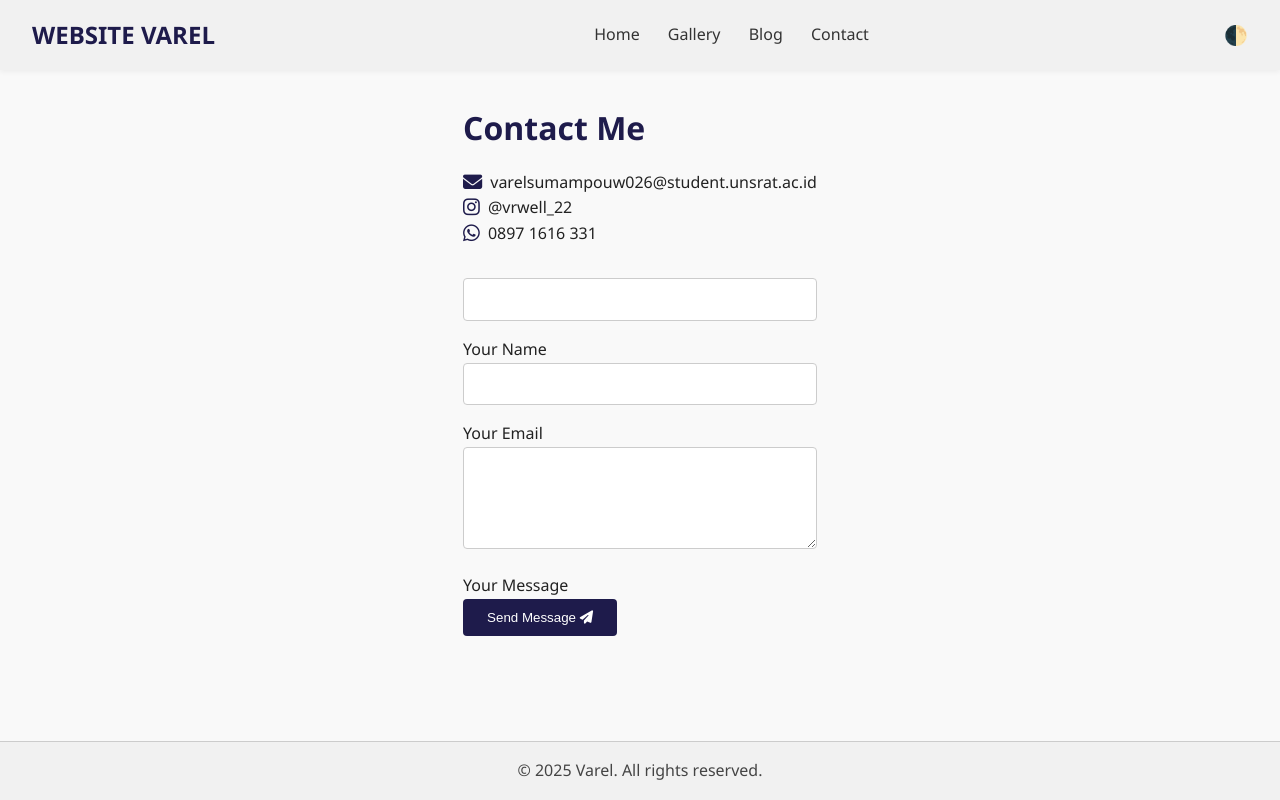
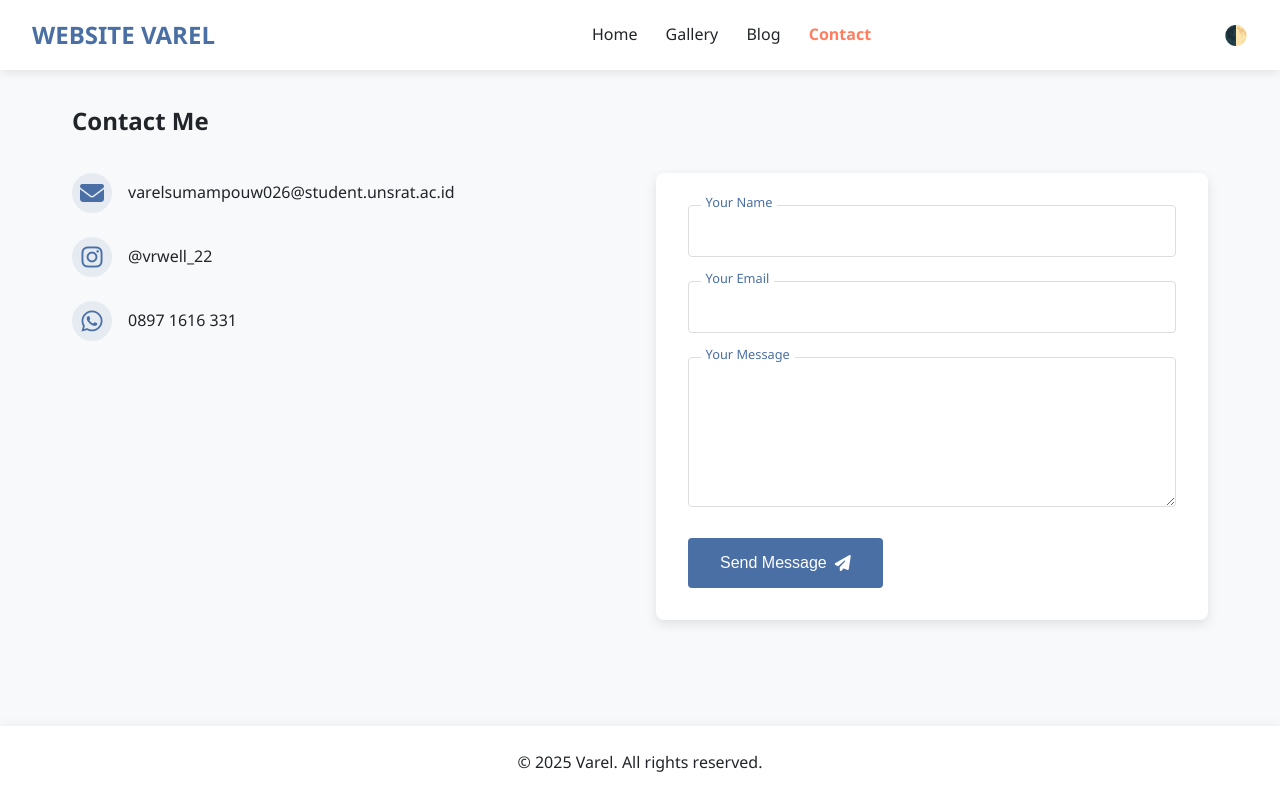
Before and after one commit to Samwell22/TIK2032-Project, a PHP site: page /contact.html in a window 1280 px wide. Run offline with PHP 8.4, Linux system fonts and the light colour scheme.

Commit message:
Update style.css
tambahan pada css

```diff
--- a/style.css
+++ b/style.css
@@ -5,50 +5,59 @@
     scroll-behavior: smooth;
 }
 
+:root {
+    --primary: #4a6fa5;
+    --secondary: #6b8cae;
+    --accent: #ff7e5f;
+    --light: #f8f9fa;
+    --dark: #212529;
+    --gray: #6c757d;
+}
+
 body {
     font-family: 'Segoe UI', Tahoma, Geneva, Verdana, sans-serif;
-    background-color: #f9f9f9;
-    color: #222;
+    background-color: var(--light);
+    color: var(--dark);
     line-height: 1.6;
     min-height: 100vh;
     display: flex;
     flex-direction: column;
 }
 
-
-:root {
-    --primary-color: #1e1b4b;
-    --secondary-color: #2c2c54;
-    --accent-color: #3f3d56;
-    --light-color: #f1f1f1;
-    --dark-color: #121212;
-    --purple: #6a0dad;
-}
-
-/* HEADER & NAVBAR */
+/* Header */
 .navbar {
     display: flex;
     justify-content: space-between;
     align-items: center;
-    background-color: var(--light-color);
+    background-color: white;
     padding: 1rem 2rem;
-    box-shadow: 0 2px 5px rgba(0,0,0,0.05);
+    box-shadow: 0 2px 10px rgba(0,0,0,0.1);
     position: sticky;
     top: 0;
     z-index: 1000;
 }
 
 .navbar h1 {
-    color: var(--primary-color);
+    color: var(--primary);
     font-size: 1.5rem;
 }
 
 .navbar nav a {
     margin-left: 1.5rem;
     text-decoration: none;
-    color: #333;
+    color: var(--dark);
     font-weight: 500;
     position: relative;
+    transition: color 0.3s;
+}
+
+.navbar nav a.active {
+    color: var(--accent);
+    font-weight: 600;
+}
+
+.navbar nav a:hover {
+    color: var(--accent);
 }
 
 .navbar nav a:hover::after {
@@ -56,7 +65,7 @@ body {
     position: absolute;
     width: 100%;
     height: 2px;
-    background-color: var(--primary-color);
+    background-color: var(--accent);
     bottom: -5px;
     left: 0;
 }
@@ -66,197 +75,394 @@ body {
     border: none;
     font-size: 1.2rem;
     cursor: pointer;
+    transition: transform 0.3s;
 }
 
-/* HALAMAN UTAMA */
+#darkModeToggle:hover {
+    transform: scale(1.1);
+}
+
+/* Main Content */
 main {
     flex: 1;
     padding: 2rem;
-    max-width: 960px;
-    margin: auto;
+    max-width: 1200px;
+    margin: 0 auto;
+    width: 100%;
 }
 
-h2 {
-    color: var(--primary-color);
+.hero {
+    text-align: center;
+    padding: 4rem 1rem;
+}
+
+.hero h2 {
+    font-size: 2.5rem;
     margin-bottom: 1rem;
+    color: var(--primary);
+}
+
+.hero p {
+    font-size: 1.1rem;
+    max-width: 800px;
+    margin: 0 auto;
+}
+
+/* Gallery */
+.gallery-page {
+    padding: 2rem;
+}
+
+.gallery-grid {
+    display: grid;
+    grid-template-columns: repeat(3, 1fr);
+    gap: 1.5rem;
+    margin: 2rem 0;
+}
+
+.gallery-item {
+    position: relative;
+    border-radius: 8px;
+    overflow: hidden;
+    box-shadow: 0 4px 8px rgba(0,0,0,0.1);
+    transition: transform 0.3s, box-shadow 0.3s;
+}
+
+.gallery-item:hover {
+    transform: translateY(-5px);
+    box-shadow: 0 8px 16px rgba(0,0,0,0.15);
+}
+
+.gallery-item img {
+    width: 100%;
+    height: 200px;
+    object-fit: cover;
+    display: block;
+}
+
+.img-overlay {
+    position: absolute;
+    top: 0;
+    left: 0;
+    width: 100%;
+    height: 100%;
+    background: rgba(0,0,0,0.5);
+    display: flex;
+    align-items: center;
+    justify-content: center;
+    opacity: 0;
+    transition: opacity 0.3s;
+}
+
+.gallery-item:hover .img-overlay {
+    opacity: 1;
+}
+
+.img-overlay i {
+    color: white;
     font-size: 2rem;
 }
 
-/* GALERI */
-.gallery-grid {
-    display: grid;
-    grid-template-columns: repeat(auto-fit, minmax(280px, 1fr));
-    gap: 1rem;
+/* Lightbox */
+.lightbox {
+    display: none;
+    position: fixed;
+    top: 0;
+    left: 0;
+    width: 100%;
+    height: 100%;
+    background: rgba(0,0,0,0.8);
+    z-index: 9999;
+    justify-content: center;
+    align-items: center;
 }
 
-.gallery-grid img {
-    width: 100%;
-    height: auto;
-    border-radius: 8px;
-    box-shadow: 0 4px 10px rgba(0, 0, 0, 0.2);
-    transition: transform 0.3s ease;
+.lightbox-img {
+    max-width: 90%;
+    max-height: 90%;
+}
+
+.close-btn {
+    position: absolute;
+    top: 20px;
+    right: 30px;
+    color: white;
+    font-size: 2rem;
     cursor: pointer;
 }
 
-.gallery-grid img:hover {
-    transform: scale(1.05);
+.nav-btn {
+    position: absolute;
+    top: 50%;
+    transform: translateY(-50%);
+    background: rgba(255,255,255,0.3);
+    border: none;
+    color: white;
+    font-size: 1.5rem;
+    padding: 1rem;
+    cursor: pointer;
+    border-radius: 50%;
 }
 
-/* SLIDESHOW */
-.slideshow-container {
-    position: relative;
-    max-width: 100%;
-    margin: auto;
+.prev-btn {
+    left: 30px;
 }
 
-.mySlides {
-    display: none;
-    animation: fade 1s ease-in-out;
+.next-btn {
+    right: 30px;
 }
 
-@keyframes fade {
-    from {opacity: .4}
-    to {opacity: 1}
+/* Blog */
+.blog-page {
+    padding: 2rem;
 }
 
-.prev, .next {
-    cursor: pointer;
-    position: absolute;
-    top: 50%;
-    width: auto;
-    padding: 1rem;
-    margin-top: -22px;
-    color: white;
-    font-weight: bold;
-    font-size: 1.5rem;
-    transition: 0.3s;
-    border-radius: 0 3px 3px 0;
-    background-color: rgba(0, 0, 0, 0.5);
+.blog-list {
+    display: grid;
+    gap: 1.5rem;
+    margin-top: 2rem;
 }
 
-.next {
-    right: 0;
-    border-radius: 3px 0 0 3px;
+.blog-post {
+    background: white;
+    border-radius: 8px;
+    padding: 1.5rem;
+    box-shadow: 0 4px 8px rgba(0,0,0,0.1);
+    transition: all 0.3s ease;
 }
 
-.prev:hover, .next:hover {
-    background-color: rgba(0,0,0,0.8);
+.blog-post:hover {
+    transform: translateY(-5px);
+    box-shadow: 0 8px 16px rgba(0,0,0,0.15);
 }
 
-/* BLOG */
-.blog-list {
+.post-header {
+    display: flex;
+    justify-content: space-between;
+    align-items: center;
+    margin-bottom: 1rem;
+}
+
+.post-header a {
+    text-decoration: none;
+    color: var(--primary);
+}
+
+.post-header h3 {
+    font-size: 1.3rem;
+}
+
+.post-badge {
+    background: var(--accent);
+    color: white;
+    padding: 0.3rem 0.6rem;
+    border-radius: 20px;
+    font-size: 0.8rem;
+}
+
+.read-more {
+    display: inline-block;
+    margin-top: 1rem;
+    color: var(--primary);
+    text-decoration: none;
+    font-weight: 500;
+    transition: color 0.3s;
+}
+
+.read-more:hover {
+    color: var(--accent);
+}
+
+.read-more i {
+    margin-left: 0.5rem;
+    transition: transform 0.3s;
+}
+
+.read-more:hover i {
+    transform: translateX(5px);
+}
+
+/* Contact */
+.contact-page {
+    padding: 2rem;
+}
+
+.contact-container {
+    display: grid;
+    grid-template-columns: 1fr 1fr;
+    gap: 2rem;
+    margin-top: 2rem;
+}
+
+.contact-info {
     display: flex;
     flex-direction: column;
     gap: 1.5rem;
 }
 
-.blog-item h3 {
-    color: var(--purple);
-    margin-bottom: 0.5rem;
-}
-
-/* KONTAK */
-.contact-list {
-    display: flex;
-    flex-direction: column;
-    gap: 1rem;
-    margin-top: 1rem;
-}
-
 .contact-item {
     display: flex;
     align-items: center;
-    gap: 0.5rem;
+    gap: 1rem;
 }
 
 .contact-item i {
-    font-size: 1.2rem;
-    color: var(--primary-color);
+    font-size: 1.5rem;
+    color: var(--primary);
+    width: 40px;
+    height: 40px;
+    background: rgba(74, 111, 165, 0.1);
+    border-radius: 50%;
+    display: flex;
+    align-items: center;
+    justify-content: center;
 }
 
 .contact-form {
-    margin-top: 2rem;
+    background: white;
+    padding: 2rem;
+    border-radius: 8px;
+    box-shadow: 0 4px 12px rgba(0,0,0,0.1);
 }
 
-.contact-form input, .contact-form textarea {
-    width: 100%;
-    padding: 0.8rem;
-    margin-bottom: 1rem;
-    border: 1px solid #ccc;
-    border-radius: 4px;
+.form-group {
+    position: relative;
+    margin-bottom: 1.5rem;
 }
 
-.contact-form button {
-    background-color: var(--primary-color);
-    color: white;
-    padding: 0.7rem 1.5rem;
-    border: none;
+.form-group input,
+.form-group textarea {
+    width: 100%;
+    padding: 1rem;
+    border: 1px solid #ddd;
     border-radius: 4px;
-    cursor: pointer;
-    transition: background 0.3s ease;
+    font-size: 1rem;
+    transition: border-color 0.3s;
 }
 
-.contact-form button:hover {
-    background-color: var(--accent-color);
+.form-group textarea {
+    resize: vertical;
+    min-height: 150px;
 }
 
-/* FOOTER FIXED */
-footer {
-    background-color: var(--light-color);
-    text-align: center;
-    padding: 1rem;
-    color: #444;
-    margin-top: auto;
-    border-top: 1px solid #ccc;
-    position: relative;
-    bottom: 0;
-    width: 100%;
+.form-group input:focus,
+.form-group textarea:focus {
+    outline: none;
+    border-color: var(--primary);
 }
 
-/* DARK MODE */
+.form-group label {
+    position: absolute;
+    left: 1rem;
+    top: 1rem;
+    color: var(--gray);
+    transition: all 0.3s;
+    pointer-events: none;
+}
+
+.form-group input:focus + label,
+.form-group textarea:focus + label,
+.form-group input:not(:placeholder-shown) + label,
+.form-group textarea:not(:placeholder-shown) + label {
+    top: -0.8rem;
+    left: 0.8rem;
+    font-size: 0.8rem;
+    background: white;
+    padding: 0 0.3rem;
+    color: var(--primary);
+}
+
+.submit-btn {
+    background: var(--primary);
+    color: white;
+    border: none;
+    padding: 1rem 2rem;
+    border-radius: 4px;
+    font-size: 1rem;
+    cursor: pointer;
+    display: flex;
+    align-items: center;
+    gap: 0.5rem;
+    transition: background 0.3s, transform 0.3s;
+}
+
+.submit-btn:hover {
+    background: var(--accent);
+    transform: translateY(-2px);
+}
+
+/* Footer */
+footer {
+    background-color: white;
+    text-align: center;
+    padding: 1.5rem;
+    margin-top: auto;
+    box-shadow: 0 -2px 10px rgba(0,0,0,0.05);
+}
+
+/* Dark Mode */
 body.dark-mode {
-    background-color: var(--dark-color);
+    background-color: var(--dark);
     color: #e0e0e0;
 }
 
-body.dark-mode header,
-body.dark-mode footer {
-    background-color: #1a1a1a;
-    color: #ccc;
+body.dark-mode .navbar,
+body.dark-mode footer,
+body.dark-mode .blog-post,
+body.dark-mode .contact-form {
+    background-color: #2c2c2c;
+    color: #e0e0e0;
 }
 
-body.dark-mode a {
-    color: #9dbbff;
+body.dark-mode .navbar nav a {
+    color: #e0e0e0;
 }
 
-body.dark-mode .contact-item i {
-    color: #9dbbff;
+body.dark-mode .form-group input,
+body.dark-mode .form-group textarea {
+    background-color: #333;
+    color: #e0e0e0;
+    border-color: #444;
 }
 
-/* ANIMASI FADE */
-.fade {
-    opacity: 0;
-    transform: translateY(20px);
-    transition: opacity 0.6s ease, transform 0.6s ease;
+body.dark-mode .form-group label {
+    background-color: #2c2c2c;
 }
 
-.appear {
-    opacity: 1;
-    transform: translateY(0);
+/* Responsive */
+@media (max-width: 768px) {
+    .navbar {
+        flex-direction: column;
+        padding: 1rem;
+    }
+
+    .navbar nav {
+        margin-top: 1rem;
+    }
+
+    .navbar nav a {
+        margin: 0 0.5rem;
+    }
+
+    .gallery-grid {
+        grid-template-columns: repeat(2, 1fr);
+    }
+
+    .contact-container {
+        grid-template-columns: 1fr;
+    }
+
+    .hero h2 {
+        font-size: 2rem;
+    }
 }
 
-@media (max-width: 768px) {
-    .navbar nav a {
-        margin-left: 0.8rem;
-        font-size: 0.9rem;
+@media (max-width: 480px) {
+    .gallery-grid {
+        grid-template-columns: 1fr;
     }
 
-    h2 {
-        font-size: 1.5rem;
-    }
-
-    .contact-form input,
-    .contact-form textarea {
-        font-size: 0.9rem;
+    .hero {
+        padding: 2rem 1rem;
     }
 }
```
